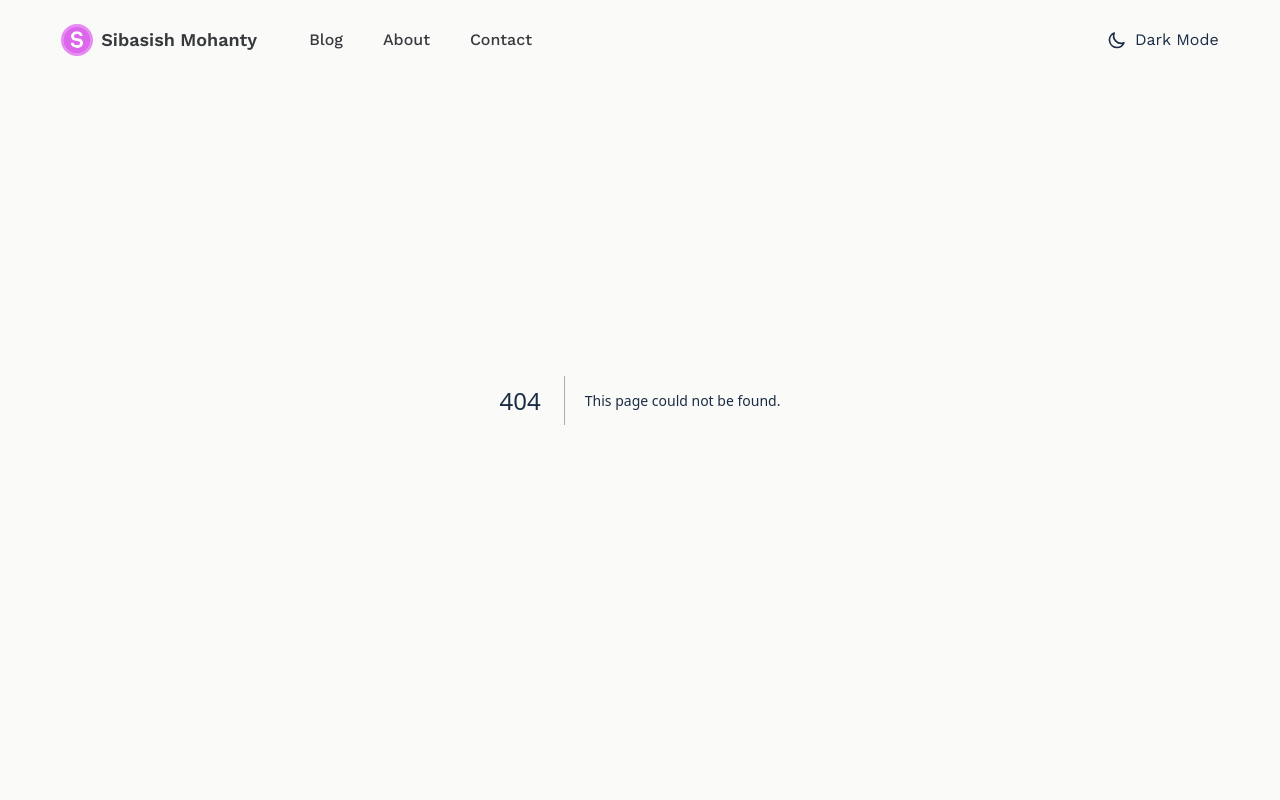
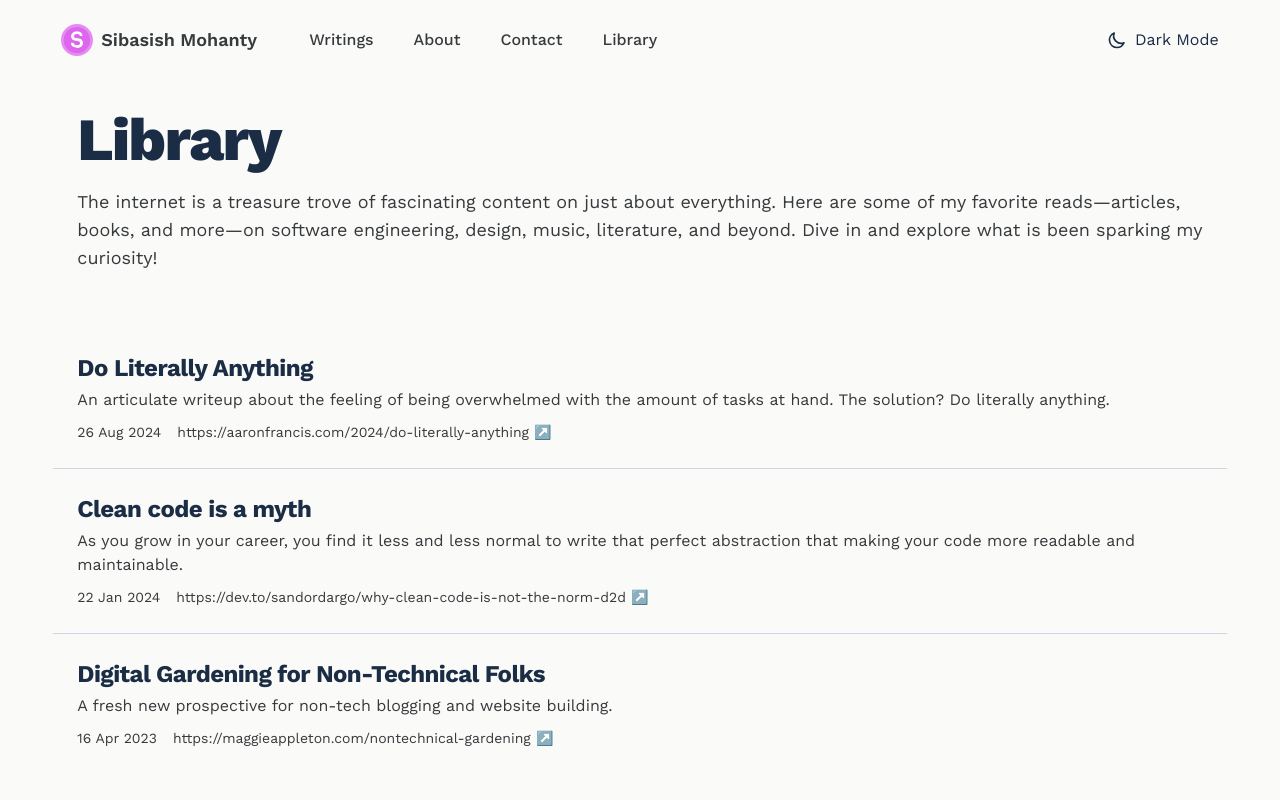
Before and after one commit to sibasishm/sibas.in, a Next.js app: page /library in a window 1280 px wide. Before the commit this address had no page. Shown: the top 800 px of the page. Built offline with nearby package versions, Linux system fonts and the light colour scheme.

Commit message:
added library section

```diff
--- /dev/null
+++ b/src/app/library/page.tsx
@@ -0,0 +1,57 @@
+import BlogCard from '@/components/blog-card';
+import { POSTS } from '@/constants/library';
+import { dateFormatter } from '@/helpers/formatters';
+
+async function Blogs() {
+	return (
+		<main className='container'>
+			<section className='space-y-2 md:space-y-5 p-6 pb-8 pt-16 md:pt-20 lg:pt-28'>
+				<h1 className='font-extrabold tracking-tight text-4xl sm:leading-10 md:text-6xl md:leading-14'>
+					Library
+				</h1>
+				<p className='text-base md:text-lg leading-7 text-text-offset'>
+					The internet is a treasure trove of fascinating content on just about
+					everything. Here are some of my favorite reads—articles, books, and
+					more—on software engineering, design, music, literature, and beyond.
+					Dive in and explore what is been sparking my curiosity!
+				</p>
+			</section>
+			<ol className='divide-y divide-border my-6'>
+				{POSTS.filter(post => post.isPublished && post.link)
+					.sort((a, b) =>
+						new Date(b.dateAdded) > new Date(a.dateAdded) ? 1 : -1
+					)
+					.map(({ title, description, link, dateAdded }, idx) => (
+						<li key={idx} className='p-6'>
+							<article>
+								<h2 className='text-2xl leading-8 font-bold tracking-tight'>
+									{title}
+								</h2>
+								<div className='text-text-offset mt-1 text-base'>
+									{description}
+								</div>
+								<div className='inline-flex flex-col items-start md:items-center md:flex-row space-y-1 md:space-x-4 md:space-y-0 mt-2'>
+									<dl>
+										<dt className='sr-only'>Added on</dt>
+										<dd className='text-sm leading-6 text-text-offset'>
+											{dateFormatter(new Date(dateAdded))}
+										</dd>
+									</dl>
+									<a
+										href={link}
+										target='_blank'
+										rel='noopener noreferrer'
+										className='text-sm leading-6 text-text-offset'
+									>
+										{link} &#8599;
+									</a>
+								</div>
+							</article>
+						</li>
+					))}
+			</ol>
+		</main>
+	);
+}
+
+export default Blogs;
--- a/src/components/hero.tsx
+++ b/src/components/hero.tsx
@@ -50,7 +50,7 @@ const Hero = () => (
 					words={MY_TITLES}
 					className='text-base sm:text-xl md:text-2xl lg:text-2xl font-light tracking-widest text-text-offset text-left sm:text-center lg:text-left'
 				/>
-				<h1 className='mt-3 sm:mt-6 text-3xl tracking-tight leading-10 font-extrabold text-text sm:text-5xl sm:leading-none md:text-6xl whitespace-pre-line'>
+				<h1 className='mt-2 sm:mt-4 text-3xl tracking-tight leading-10 font-extrabold text-text sm:text-5xl sm:leading-none md:text-6xl whitespace-pre-line'>
 					I transform good ideas{`\n`} into{' '}
 					<span className='text-primary'>great products.</span>
 				</h1>
@@ -63,15 +63,17 @@ const Hero = () => (
 						height={480}
 					/>
 				</div>
-				<p className='mt-6 text-base text-text-offset sm:mt-5 sm:text-lg sm:max-w-2xl sm:mx-auto md:text-xl lg:mx-0'>
-					Hey there! I&apos;m Sibasish Mohanty, a front-end developer based in
-					Mumbai, India. I&apos;m all about turning cool ideas into beautiful,
-					user-friendly websites and apps. When I&apos;m not busy coding up a
-					storm, you&apos;ll find me blogging about the latest tech trends or
-					geeking out over the newest JavaScript frameworks. Dive in and check
-					out my work—let&apos;s make something awesome together!
+				<p className='mt-6 text-base text-text-offset sm:mt-8 sm:text-lg sm:max-w-2xl sm:mx-auto md:text-xl lg:mx-0'>
+					Hey there! I&apos;m Sibasish, a Front-End Developer turning complex
+					ideas into seamless user interfaces. When I&apos;m not busy coding up
+					a storm, you&apos;ll find me blogging about the latest tech trends or
+					geeking out over the newest JavaScript frameworks.
 				</p>
-				<div className='mt-5 sm:mt-8 sm:flex sm:justify-center lg:justify-start'>
+				<p className='mt-2 text-base text-text-offset sm:mt-4 sm:text-lg sm:max-w-2xl sm:mx-auto md:text-xl lg:mx-0'>
+					Currently shaping digital banking experiences at Freecharge - Axis
+					DBAT
+				</p>
+				<div className='mt-5 sm:mt-12 sm:flex sm:justify-center lg:justify-start'>
 					<div>
 						<Link
 							href='/blogs'
--- a/src/components/navbar.tsx
+++ b/src/components/navbar.tsx
@@ -44,7 +44,7 @@ export const Navbar = () => {
 						</button>
 					</div>
 					<div className='flex-1 flex items-center justify-center md:justify-start'>
-						<div className='flex-shrink-0'>
+						<div className='flex flex-shrink-0 items-center'>
 							<Link
 								href='/'
 								aria-label='Sibasish Mohanty'
@@ -64,6 +64,7 @@ export const Navbar = () => {
 							))}
 						</nav>
 					</div>
+					<div className='absolute inset-y-0 right-0 flex items-center pr-2 sm:static sm:inset-auto sm:ml-6 sm:pr-0'>
 						<button
 							className='inline-flex items-center p-2 rounded-md hover:shadow-md focus:outline-none focus:shadow-outline transition duration-150 ease-in-out'
 							onClick={handleToggleTheme}
@@ -76,18 +77,22 @@ export const Navbar = () => {
 							} Mode`}</span>
 						</button>
 					</div>
+				</div>
 				<nav
 					className={`p-2 pb-3 md:hidden ${isMenuOpen ? 'block' : 'hidden'}`}
 				>
+					<ol className='text-center'>
 						{LINKS.map(({ name, href }) => (
+							<li key={name}>
 								<Link
-							key={name}
 									href={href}
-							className='mt-1 px-3 py-2 rounded-md font-medium leading-5 text-text-offset hover:text-text hover:bg-background focus:outline-none focus:text-text focus:bg-background transition duration-150 ease-in-out'
+									className='block px-3 py-2 rounded-md font-medium leading-5 text-text-offset hover:text-text hover:bg-background focus:outline-none focus:text-text focus:bg-background transition duration-150 ease-in-out'
 								>
 									{name}
 								</Link>
+							</li>
 						))}
+					</ol>
 				</nav>
 			</div>
 		</header>
--- /dev/null
+++ b/src/constants/library.ts
@@ -0,0 +1,29 @@
+export const POSTS = [
+	{
+		title: 'Do Literally Anything',
+		description:
+			'An articulate writeup about the feeling of being overwhelmed with the amount of tasks at hand. The solution? Do literally anything.',
+		link: 'https://aaronfrancis.com/2024/do-literally-anything',
+		dateAdded: '2024-08-26',
+		isPublished: true,
+		tags: ['Productivity'],
+	},
+	{
+		title: 'Clean code is a myth',
+		description:
+			'As you grow in your career, you find it less and less normal to write that perfect abstraction that making your code more readable and maintainable.',
+		link: 'https://dev.to/sandordargo/why-clean-code-is-not-the-norm-d2d',
+		dateAdded: '2024-01-22',
+		isPublished: true,
+		tags: ['Software Engineering'],
+	},
+	{
+		title: 'Digital Gardening for Non-Technical Folks',
+		description:
+			'A fresh new prospective for non-tech blogging and website building.',
+		link: 'https://maggieappleton.com/nontechnical-gardening',
+		dateAdded: '2023-04-16',
+		isPublished: true,
+		tags: ['Non-technical', 'Digital Gardening', 'Internet'],
+	},
+];
--- a/src/constants/links.ts
+++ b/src/constants/links.ts
@@ -4,7 +4,7 @@ export const LINKS = [
 	// 	href: '/works',
 	// },
 	{
-		name: 'Blog',
+		name: 'Writings',
 		href: '/blogs',
 	},
 	{
@@ -15,4 +15,8 @@ export const LINKS = [
 		name: 'Contact',
 		href: '/contact',
 	},
+	{
+		name: 'Library',
+		href: '/library',
+	},
 ];
```
Lines whose indentation alone changed are shown as unchanged.
